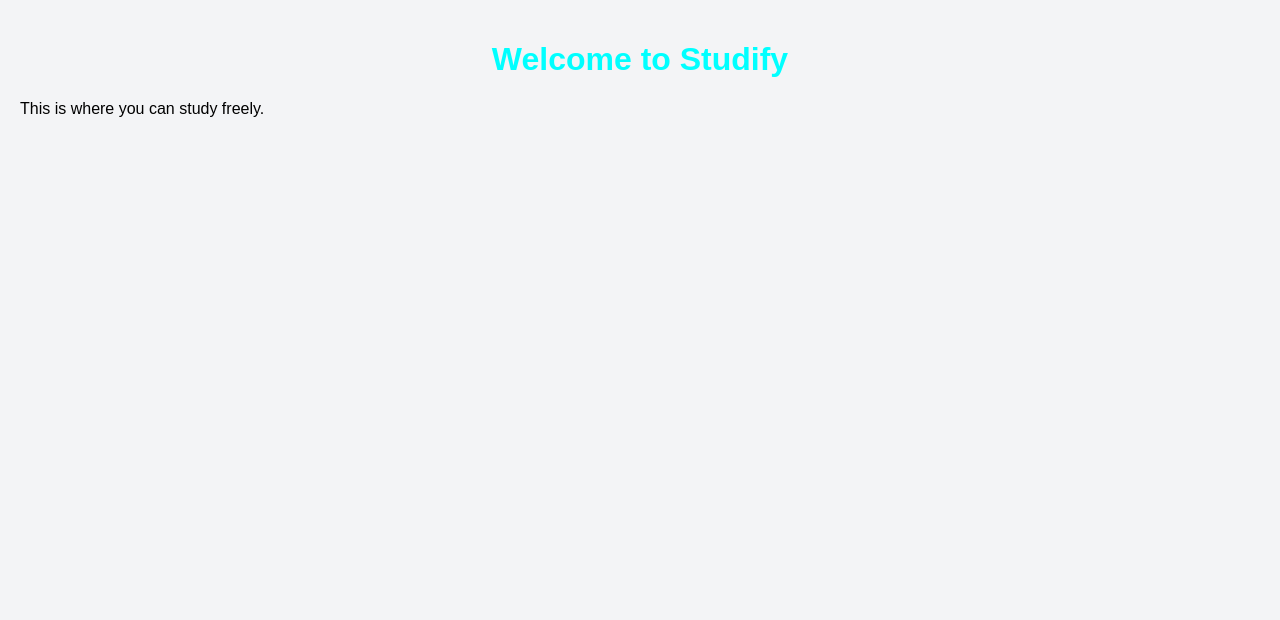
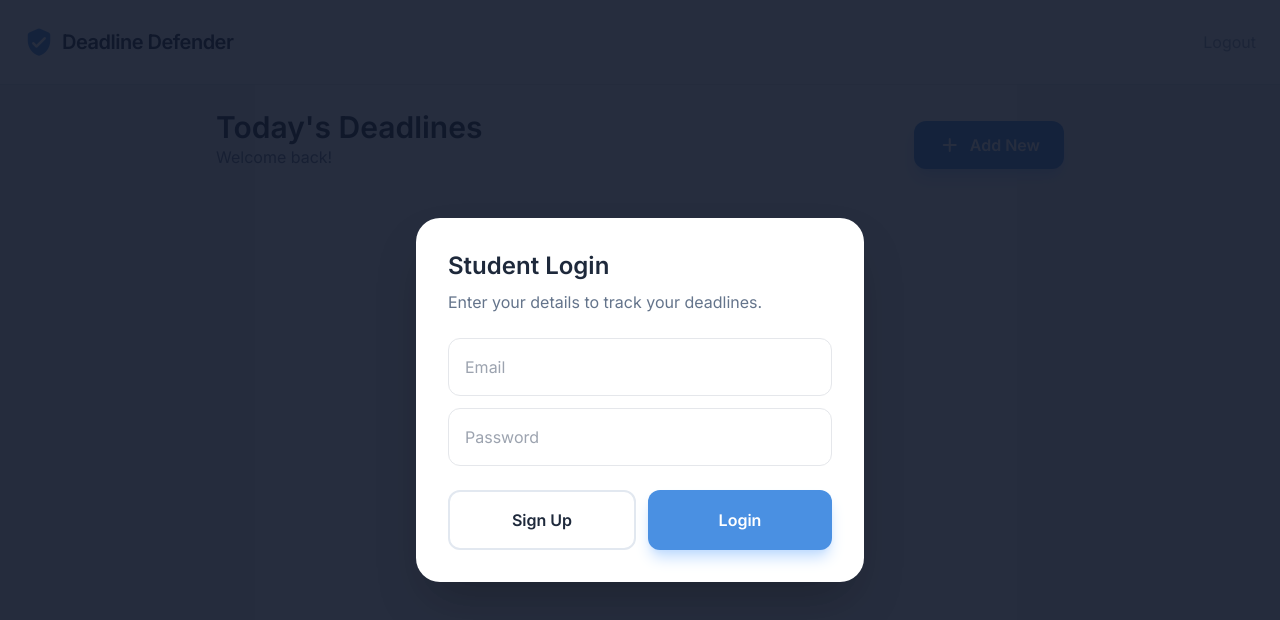
Before and after one commit to yabets2029-afk/Shiny-Study, a plain HTML site: page main/index.html in a window 1280 px wide. Drawn offline with nearby package versions, Linux system fonts and the light colour scheme.

Commit message:
Commited

```diff
--- a/main/index.html
+++ b/main/index.html
@@ -3,13 +3,69 @@
 <head>
     <meta charset="UTF-8">
     <meta name="viewport" content="width=device-width, initial-scale=1.0">
-    <title>Studify</title>
-    <link rel="icon" type="image/x-icon" href="/workspaces/Shiny-Study/favicon.ico">
-    <script src="/workspaces/Shiny-Study/main/script.js"></script>
-    <link rel="stylesheet" href="style.css">
+    <title>Deadline Defender</title>
+    <script src="https://cdn.tailwindcss.com"></script>
+    <script src="https://cdn.jsdelivr.net/npm/@supabase/supabase-js@2"></script>
+    <link href="https://fonts.googleapis.com/css2?family=Manrope:wght@700;800&family=Inter:wght@400;600&display=swap" rel="stylesheet">
+    <link href="https://fonts.googleapis.com/icon?family=Material+Icons+Round" rel="stylesheet">
+    <style>
+        body { font-family: 'Inter', sans-serif; background-color: #F9F9F9; }
+        .primary-blue { color: #4A90E2; }
+        .bg-primary-blue { background-color: #4A90E2; }
+    </style>
 </head>
-<body>
-    <h1 id="welcome">Welcome to Studify</h1>
-    <p>This is where you can study freely.</p>
+<body class="text-slate-800">
+
+    <div id="auth-overlay" class="fixed inset-0 bg-slate-900/90 z-[100] flex items-center justify-center p-4">
+        <div class="bg-white p-8 rounded-3xl max-w-md w-full shadow-2xl">
+            <h2 class="font-bold text-2xl mb-2">Student Login</h2>
+            <p class="text-slate-500 mb-6">Enter your details to track your deadlines.</p>
+            <input type="email" id="email" placeholder="Email" class="w-full p-4 mb-3 border rounded-xl outline-none focus:ring-2 focus:ring-blue-400">
+            <input type="password" id="password" placeholder="Password" class="w-full p-4 mb-6 border rounded-xl outline-none focus:ring-2 focus:ring-blue-400">
+            <div class="flex gap-3">
+                <button onclick="handleSignUp()" class="flex-1 py-4 border-2 border-slate-200 rounded-xl font-bold hover:bg-slate-50">Sign Up</button>
+                <button onclick="handleLogin()" class="flex-1 py-4 bg-primary-blue text-white rounded-xl font-bold shadow-lg shadow-blue-200">Login</button>
+            </div>
+        </div>
+    </div>
+
+    <nav class="p-6 flex justify-between items-center bg-white border-b">
+        <div class="flex items-center gap-2">
+            <span class="material-icons-round primary-blue text-3xl">verified_user</span>
+            <h1 class="font-bold text-xl tracking-tight">Deadline Defender</h1>
+        </div>
+        <button onclick="handleLogout()" class="text-slate-400 font-medium hover:text-red-500 transition-colors">Logout</button>
+    </nav>
+
+    <main class="max-w-4xl mx-auto p-6">
+        <header class="flex justify-between items-end mb-8">
+            <div>
+                <h2 class="text-3xl font-extrabold">Today's Deadlines</h2>
+                <p id="user-display" class="text-slate-500">Welcome back!</p>
+            </div>
+            <button onclick="showAddModal()" class="bg-primary-blue text-white px-6 py-3 rounded-xl font-bold shadow-lg shadow-blue-200 flex items-center gap-2">
+                <span class="material-icons-round">add</span> Add New
+            </button>
+        </header>
+
+        <div id="deadline-list" class="space-y-4">
+            <p class="text-slate-400 text-center py-10">No deadlines found. Add one to get started!</p>
+        </div>
+    </main>
+
+    <div id="add-modal" class="hidden fixed inset-0 bg-black/50 z-50 flex items-center justify-center p-4">
+        <div class="bg-white p-8 rounded-3xl max-w-md w-full">
+            <h3 class="font-bold text-xl mb-4">New Deadline</h3>
+            <input type="text" id="task-title" placeholder="Assignment Name" class="w-full p-4 mb-3 border rounded-xl">
+            <input type="text" id="task-subject" placeholder="Subject/Class" class="w-full p-4 mb-3 border rounded-xl">
+            <input type="datetime-local" id="task-date" class="w-full p-4 mb-6 border rounded-xl">
+            <div class="flex gap-3">
+                <button onclick="closeAddModal()" class="flex-1 py-3 text-slate-500 font-bold">Cancel</button>
+                <button onclick="submitDeadline()" class="flex-1 py-3 bg-primary-blue text-white rounded-xl font-bold">Save Task</button>
+            </div>
+        </div>
+    </div>
+
+    <script src="app.js"></script>
 </body>
 </html>
--- a/main/style.css
+++ b/main/style.css
@@ -5,6 +5,6 @@ body{
     padding: 20px;
 }
 h1{
-    color: #00FFFF;
+    color: #;
     text-align: center;
 }
```
